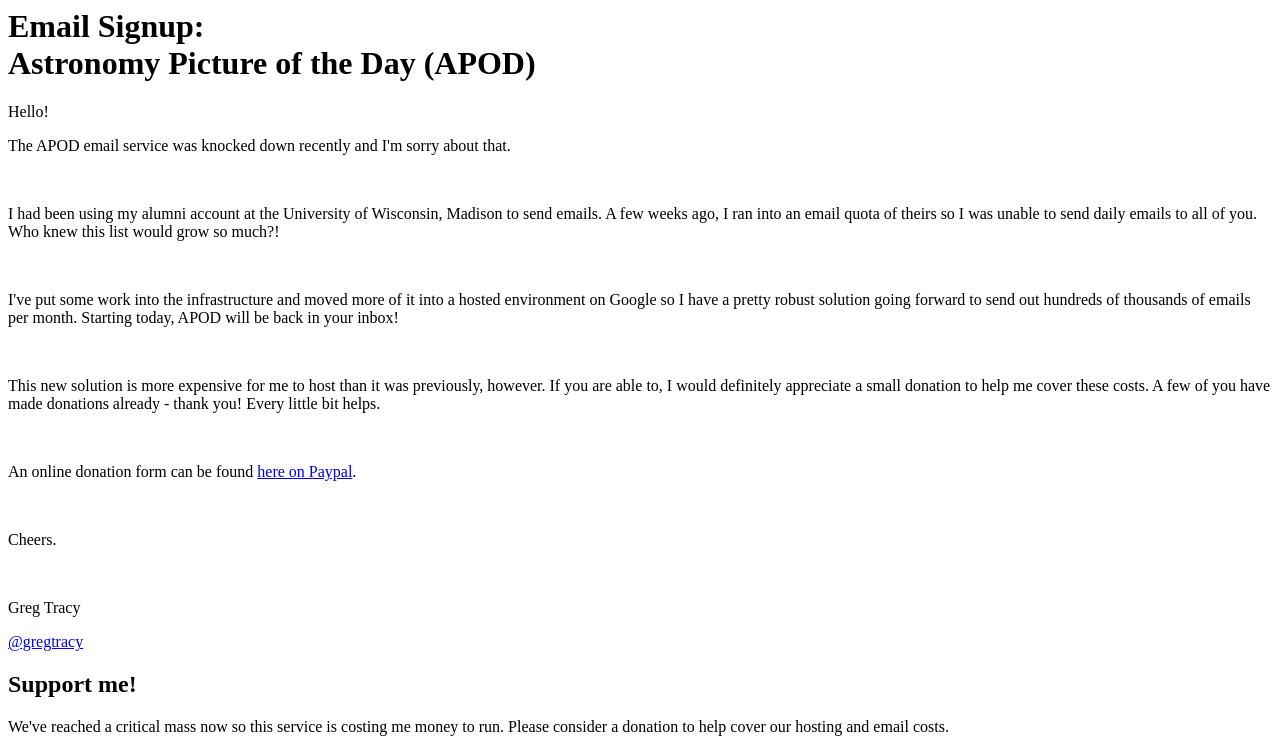
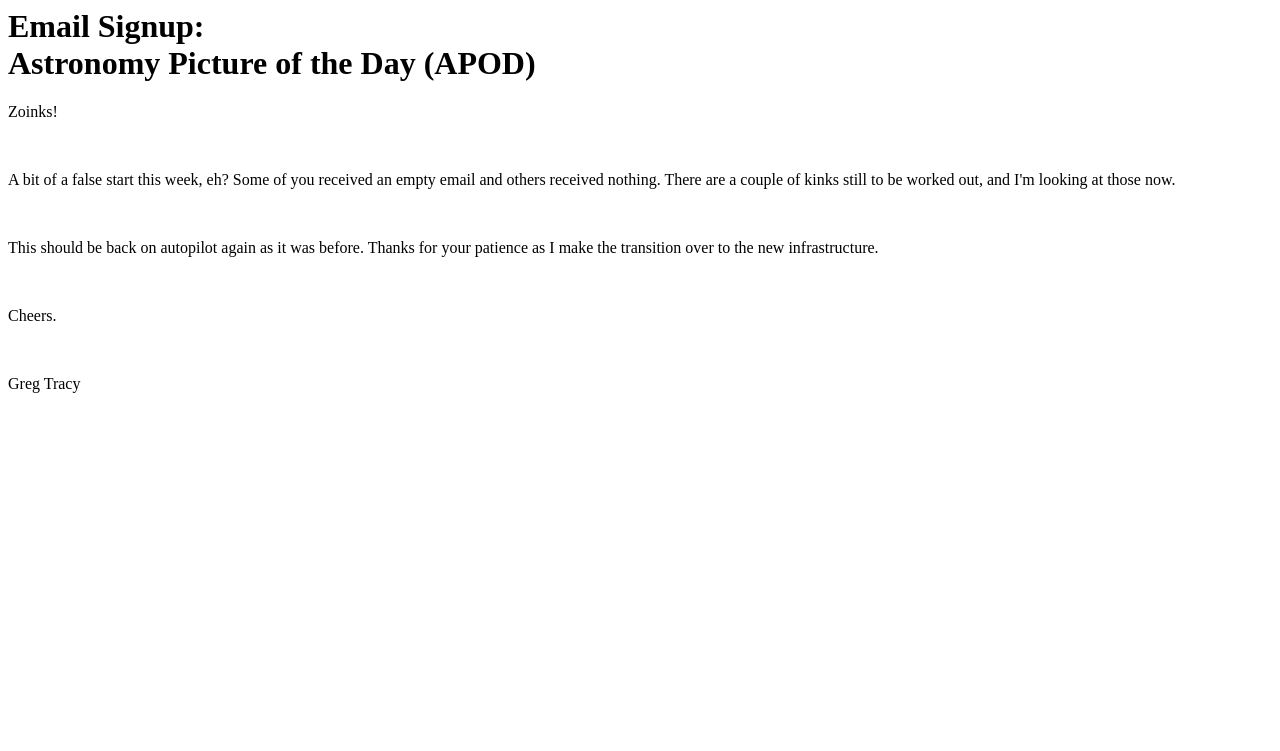
Before and after one commit to gtracy/APODEmail, a Python web app: template templates/adhocemail.html in a window 1280 px wide. Shown: the top 751 px of the page. After the commit the page ends 393 px from the top, so only its background shows below. Run offline with Jinja, Linux system fonts and the light colour scheme; the template is opened without the code that fills it, so the values that code supplies are empty.

Commit message:
created new email to explain the errors on the app engine restart

```diff
--- a/templates/adhocemail.html
+++ b/templates/adhocemail.html
@@ -4,28 +4,13 @@
   </head>
 
   <body>
-  <h1>Email Signup:<br>Astronomy Picture of the Day (APOD)</h1>
+    <h1>Email Signup:<br>Astronomy Picture of the Day (APOD)</h1>
 
-<p>Hello!</p>
-<p>The APOD email service was knocked down recently and I'm sorry about that.</p>
-<br/><p>I had been using my alumni account at the University of Wisconsin, Madison to send emails. A few weeks ago, I ran into an email quota of theirs so I was unable to send daily emails to all of you. Who knew this list would grow so much?!</p>
-<br/><p>I've put some work into the infrastructure and moved more of it into a hosted environment on Google so I have a pretty robust solution going forward to send out hundreds of thousands of emails per month. Starting today, APOD will be back in your inbox!</p>
-<br/><p>This new solution is more expensive for me to host than it was previously, however. If you are able to, I would definitely appreciate a small donation to help me cover these costs. A few of you have made donations already - thank you! Every little bit helps.</p>
-<br/><p>An online donation form can be found <a href="http://goo.gl/8jyIjl">here on Paypal</a>.</p>
-<br/><p>Cheers.</p>
-<br/><p>Greg Tracy</p>
-<a href="http://twitter.com/gregtracy">@gregtracy</a>
-
-   <h2>Support me!</h2>
-   We've reached a critical mass now so this service is costing me money to run.
-   Please consider a donation to help cover our hosting and email costs.<br><br>
-   <form action="https://www.paypal.com/cgi-bin/webscr" method="post">
-   <input type="hidden" name="cmd" value="_s-xclick">
-   <input type="hidden" name="hosted_button_id" value="99TCXWRTE6PHW">
-   <input type="image" src="https://www.paypal.com/en_US/i/btn/btn_donateCC_LG.gif" border="0" name="submit" alt="PayPal - The safer, easier way to pay online!">
-   <img alt="" border="0" src="https://www.paypal.com/en_US/i/scr/pixel.gif" width="1" height="1">
-   </form>
-
+    <p>Zoinks!</p>
+    <br/><p>A bit of a false start this week, eh? Some of you received an empty email and others received nothing. There are a couple of kinks still to be worked out, and I'm looking at those now.</p>
+    <br/><p>This should be back on autopilot again as it was before. Thanks for your patience as I make the transition over to the new infrastructure.</p>
+    <br/><p>Cheers.</p>
+    <br/><p>Greg Tracy</p>
 
   </body>
 </html>
```
Also changed, not shown: templates/adhocemail-emailbug.html (added, +31 -0 lines).
